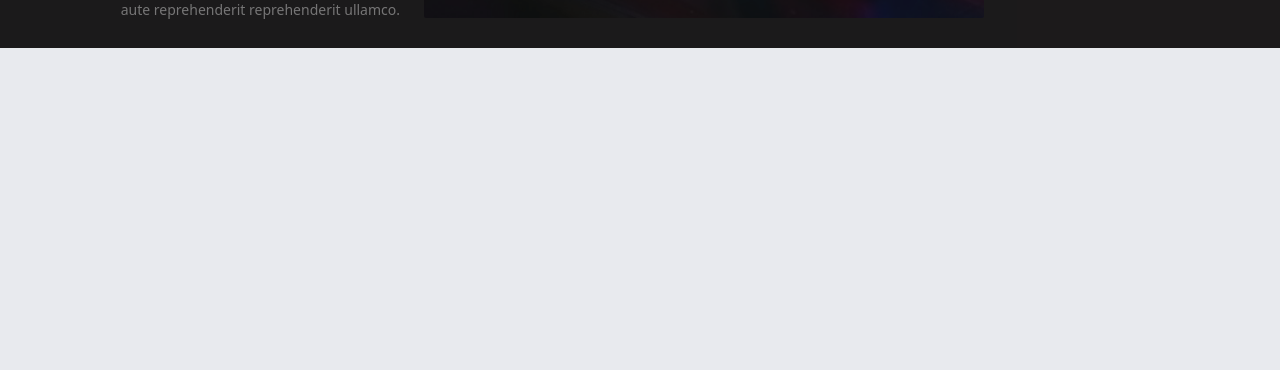
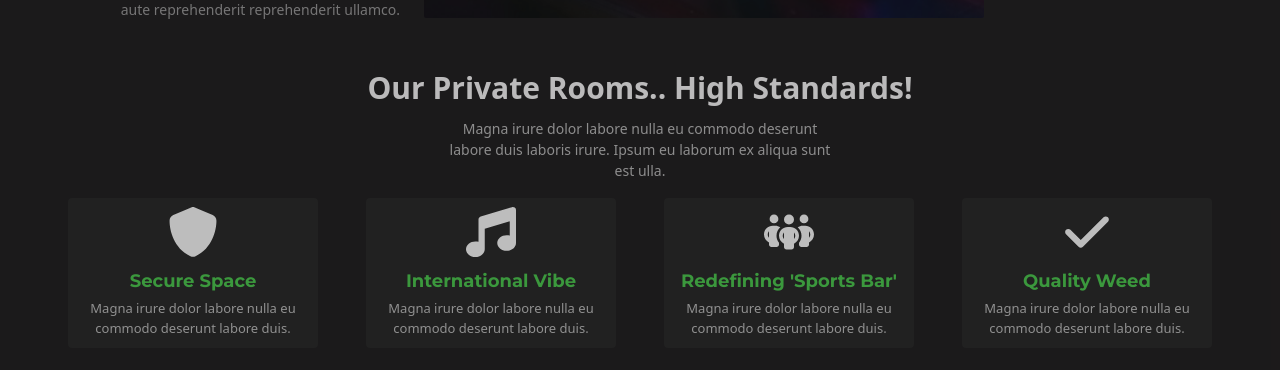
Before and after one commit to lwazinf/ShowRoom, a Next.js app: page /MagicDragon_ in a window 1280 px wide. Shown: the part 2077-2447 px from the top of the page. Before the commit the page ends 2125 px from the top, so only its background shows below. Built offline with nearby package versions, Linux system fonts and the light colour scheme.

Commit message:
update :: done with badges! Map next..

```diff
--- a/pages/MagicDragon_.tsx
+++ b/pages/MagicDragon_.tsx
@@ -3,7 +3,18 @@ import {
   faInstagram,
   faTwitter,
 } from "@fortawesome/free-brands-svg-icons";
-import { faCartShopping } from "@fortawesome/free-solid-svg-icons";
+import {
+  faCartShopping,
+  faCheck,
+  faCheckCircle,
+  faEarthAfrica,
+  faHeadSideMask,
+  faMusic,
+  faPeopleGroup,
+  faShield,
+  faTv,
+  faTvAlt,
+} from "@fortawesome/free-solid-svg-icons";
 import { FontAwesomeIcon } from "@fortawesome/react-fontawesome";
 
 interface MagicDragon_Props {}
@@ -224,8 +235,12 @@ const MagicDragon_ = ({}: MagicDragon_Props) => {
         <div
           className={`w-full h-full flex flex-row justify-center items-center pt-[150px] bg-[#2e2c2d]/60 absolute top-0 right-0 `}
         >
-          <div className={`flex flex-col justify-center items-center pt-[250px]`}>
-            <p className={`text-[45px] text-white/70 font-bold Oswald_ mb-4 text-right tracking-[1px] w-[400px]`}>
+          <div
+            className={`flex flex-col justify-center items-center pt-[250px]`}
+          >
+            <p
+              className={`text-[45px] text-white/70 font-bold Oswald_ mb-4 text-right tracking-[1px] w-[400px]`}
+            >
               Work break on us!
             </p>
             <div
@@ -238,11 +253,150 @@ const MagicDragon_ = ({}: MagicDragon_Props) => {
               reprehenderit ullamco.
             </div>
           </div>
-          <div className={`w-[600px] h-[320px] rounded-[2px] relative bottom-[65px] ml-6 overflow-hidden`}>
-            <img src={`/assets/images/SmokeRoom.jpg`} className={`w-full object-cover relative bottom-[400px] opacity-50`}/>
+          <div
+            className={`w-[600px] h-[320px] rounded-[2px] relative bottom-[65px] ml-6 overflow-hidden`}
+          >
+            <img
+              src={`/assets/images/SmokeRoom.jpg`}
+              className={`w-full object-cover relative bottom-[400px] opacity-50`}
+            />
           </div>
-          <div className={`w-[300px] h-[320px] rounded-[2px] relative bottom-[65px] ml-4 overflow-hidden`}>
-            <img src={`https://images.pexels.com/photos/7667812/pexels-photo-7667812.jpeg?auto=compress&cs=tinysrgb&w=1260&h=750&dpr=1`} className={`W-full object-cover relative bottom-[70px] opacity-70`}/>
+          <div
+            className={`w-[300px] h-[320px] rounded-[2px] relative bottom-[65px] ml-4 overflow-hidden`}
+          >
+            <img
+              src={`https://images.pexels.com/photos/7667812/pexels-photo-7667812.jpeg?auto=compress&cs=tinysrgb&w=1260&h=750&dpr=1`}
+              className={`W-full object-cover relative bottom-[70px] opacity-70`}
+            />
+          </div>
+        </div>
+      </div>
+      <div
+        className={`w-full min-h-[250px] bg-black relative flex flex-col justify-center items-center`}
+      >
+        <div
+          className={`w-full h-[100px] relative flex flex-col justify-center items-center bg-[#2e2c2d]/60 pt-[50px]`}
+        >
+          <p className={`text-[30px] font-black text-white/70 mb-2`}>
+            Our Private Rooms.. High Standards!
+          </p>
+          <p
+            className={`w-[30%] mx-auto text-[14px] text-white/50 Work_ font-light text-center relative`}
+          >
+            Magna irure dolor labore nulla eu commodo deserunt labore duis
+            laboris irure. Ipsum eu laborum ex aliqua sunt est ulla.
+          </p>
+        </div>
+        <div
+          className={`w-full h-full flex flex-row justify-center items-center bg-[#2e2c2d]/60 py-[25px] pt-[50px]`}
+        >
+          <div
+            className={`w-[250px] h-[150px] rounded-[4px] bg-[#212121] flex flex-col justify-center items-center relative overflow-hidden mx-6`}
+          >
+            <div
+              className={`w-full h-[40%] flex flex-row justify-center items-center`}
+            >
+              <FontAwesomeIcon
+                icon={faShield}
+                className={`transition-all duration-500 h-[50px] w-[50px] text-white/70 m-2 cursor-pointer pt-2`}
+                onClick={() => {}}
+              />
+            </div>
+            <div
+              className={`w-full h-[60%] flex flex-col justify-center items-center`}
+            >
+              <p
+                className={`text-[18px] font-black text-[#4de850]/60 Monts_ mb-1`}
+              >
+                Secure Space
+              </p>
+              <p
+                className={`w-[90%] mx-auto text-[13px] text-white/50 Work_ font-thin text-center relative`}
+              >
+                Magna irure dolor labore nulla eu commodo deserunt labore duis.
+              </p>
+            </div>
+          </div>
+          <div
+            className={`w-[250px] h-[150px] rounded-[4px] bg-[#212121] flex flex-col justify-center items-center relative overflow-hidden mx-6`}
+          >
+            <div
+              className={`w-full h-[40%] flex flex-row justify-center items-center`}
+            >
+              <FontAwesomeIcon
+                icon={faMusic}
+                className={`transition-all duration-500 h-[50px] w-[50px] text-white/70 m-2 cursor-pointer pt-2`}
+                onClick={() => {}}
+              />
+            </div>
+            <div
+              className={`w-full h-[60%] flex flex-col justify-center items-center`}
+            >
+              <p
+                className={`text-[18px] font-black text-[#4de850]/60 Monts_ mb-1`}
+              >
+                International Vibe
+              </p>
+              <p
+                className={`w-[90%] mx-auto text-[13px] text-white/50 Work_ font-thin text-center relative`}
+              >
+                Magna irure dolor labore nulla eu commodo deserunt labore duis.
+              </p>
+            </div>
+          </div>
+          <div
+            className={`w-[250px] h-[150px] rounded-[4px] bg-[#212121] flex flex-col justify-center items-center relative overflow-hidden mx-6`}
+          >
+            <div
+              className={`w-full h-[40%] flex flex-row justify-center items-center`}
+            >
+              <FontAwesomeIcon
+                icon={faPeopleGroup}
+                className={`transition-all duration-500 h-[50px] w-[50px] text-white/70 m-2 cursor-pointer pt-2`}
+                onClick={() => {}}
+              />
+            </div>
+            <div
+              className={`w-full h-[60%] flex flex-col justify-center items-center`}
+            >
+              <p
+                className={`text-[18px] font-black text-[#4de850]/60 Monts_ mb-1`}
+              >
+                Redefining 'Sports Bar'
+              </p>
+              <p
+                className={`w-[90%] mx-auto text-[13px] text-white/50 Work_ font-thin text-center relative`}
+              >
+                Magna irure dolor labore nulla eu commodo deserunt labore duis.
+              </p>
+            </div>
+          </div>
+          <div
+            className={`w-[250px] h-[150px] rounded-[4px] bg-[#212121] flex flex-col justify-center items-center relative overflow-hidden mx-6`}
+          >
+            <div
+              className={`w-full h-[40%] flex flex-row justify-center items-center`}
+            >
+              <FontAwesomeIcon
+                icon={faCheck}
+                className={`transition-all duration-500 h-[50px] w-[50px] text-white/70 m-2 cursor-pointer pt-2`}
+                onClick={() => {}}
+              />
+            </div>
+            <div
+              className={`w-full h-[60%] flex flex-col justify-center items-center`}
+            >
+              <p
+                className={`text-[18px] font-black text-[#4de850]/60 Monts_ mb-1`}
+              >
+                Quality Weed
+              </p>
+              <p
+                className={`w-[90%] mx-auto text-[13px] text-white/50 Work_ font-thin text-center relative`}
+              >
+                Magna irure dolor labore nulla eu commodo deserunt labore duis.
+              </p>
+            </div>
           </div>
         </div>
       </div>
```
